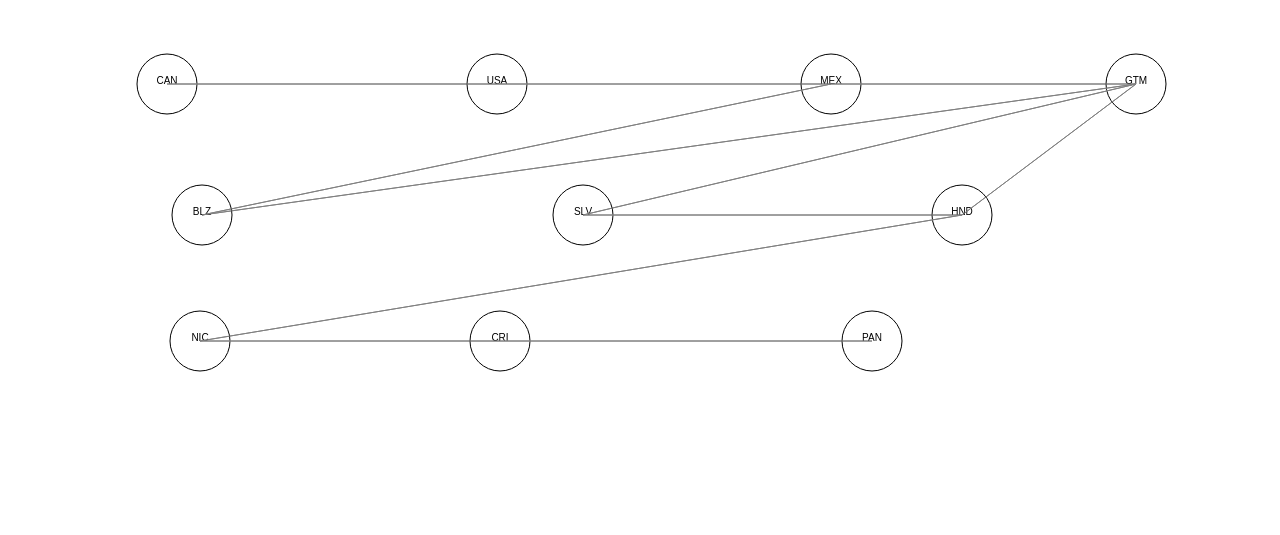
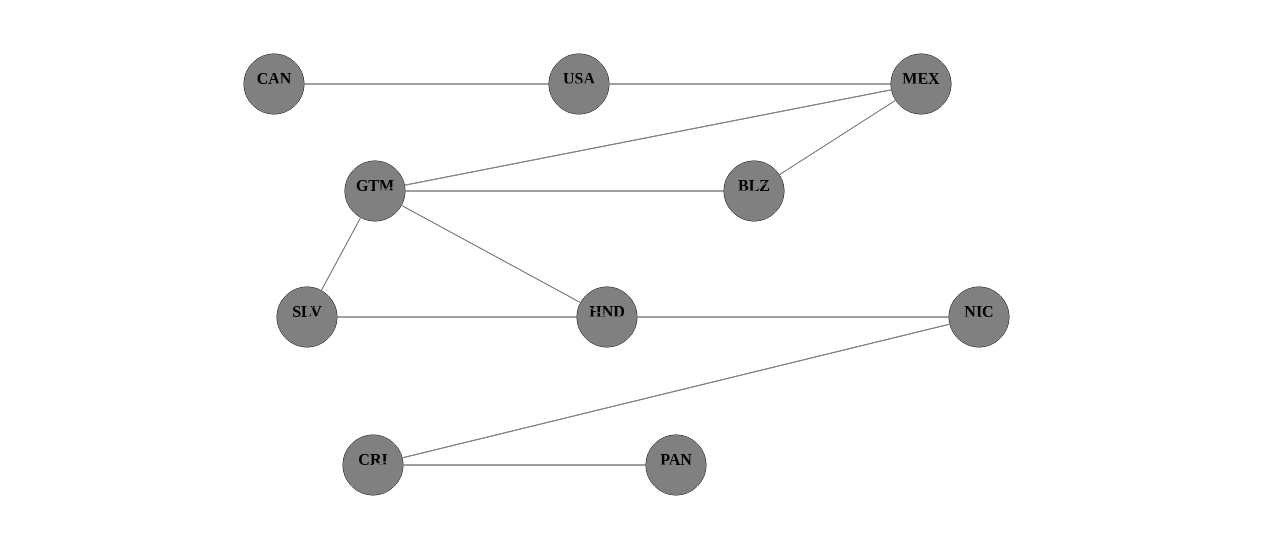
Before and after one commit to ronquiaj/chrobinson, a React (Create React App) app: page / in a window 1280 px wide. Shown: the part 325-860 px from the top of the page. Built offline with nearby package versions, Linux system fonts and the light colour scheme.

Commit message:
Colored the backgrounds of each node

```diff
--- a/src/components/Graph/Graph.tsx
+++ b/src/components/Graph/Graph.tsx
@@ -2,7 +2,7 @@ import React, { FC, useEffect, useRef } from "react";
 import { AdjacencyList, GraphType } from "../../types";
 import "./styles.scss";
 
-const WIDTH = window.innerWidth / 1.2;
+const WIDTH = window.innerWidth / 1.5;
 let HEIGHT = window.outerHeight / 2;
 const RADIUS = 30;
 
@@ -41,10 +41,14 @@ const Graph: FC<Props> = ({ adjacencyList }: Props) => {
       radius: number
     ) => {
       if (context) {
+        context.font = "bold 1rem serif";
         context.beginPath();
         context.textAlign = "center";
         context.arc(x + radius, y + radius, radius, 0, 2 * Math.PI);
         context.stroke();
+        context.fillStyle = "gray";
+        context.fill();
+        context.fillStyle = "black";
         context.fillText(text, x + radius, y + radius);
       }
     };
```
